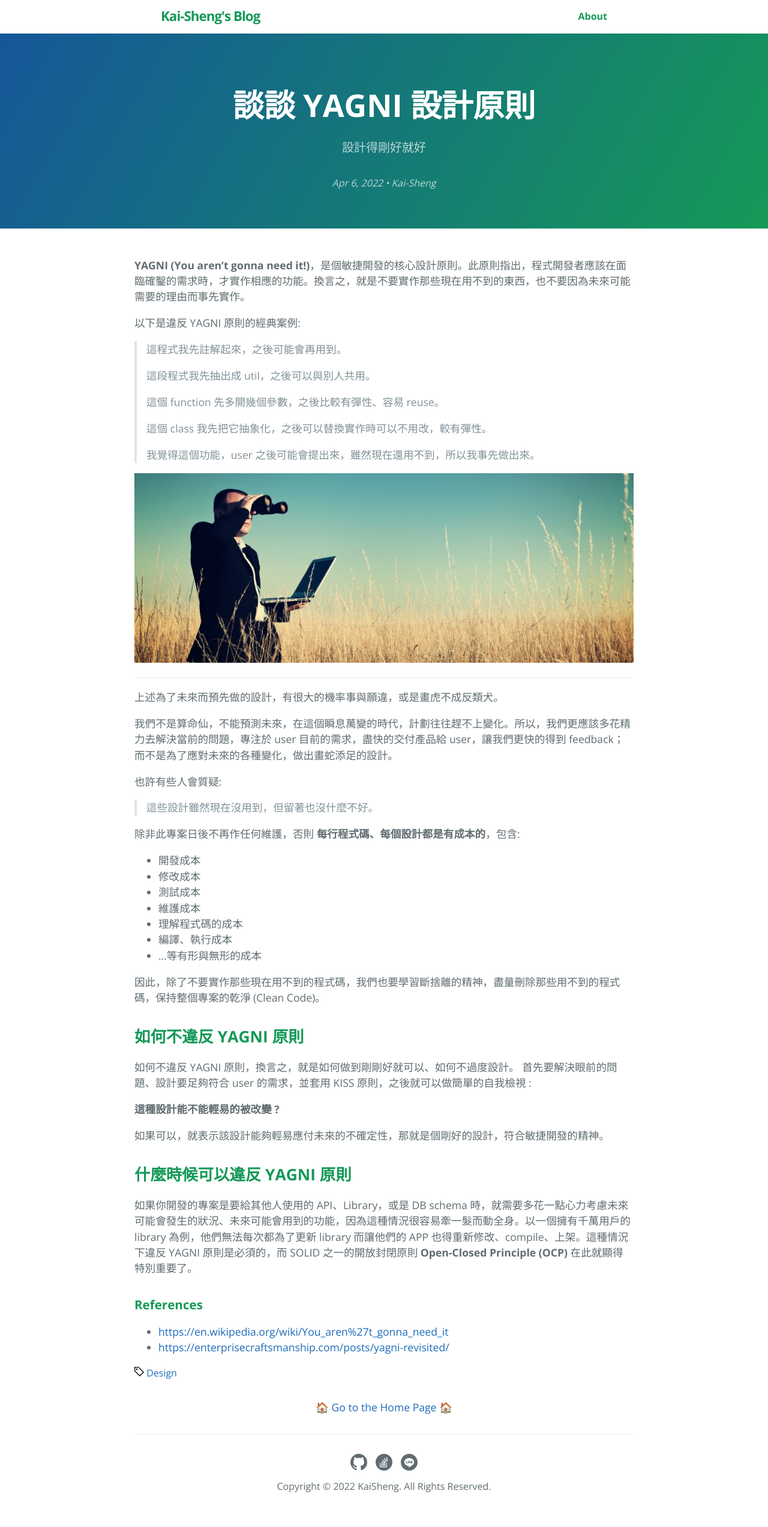
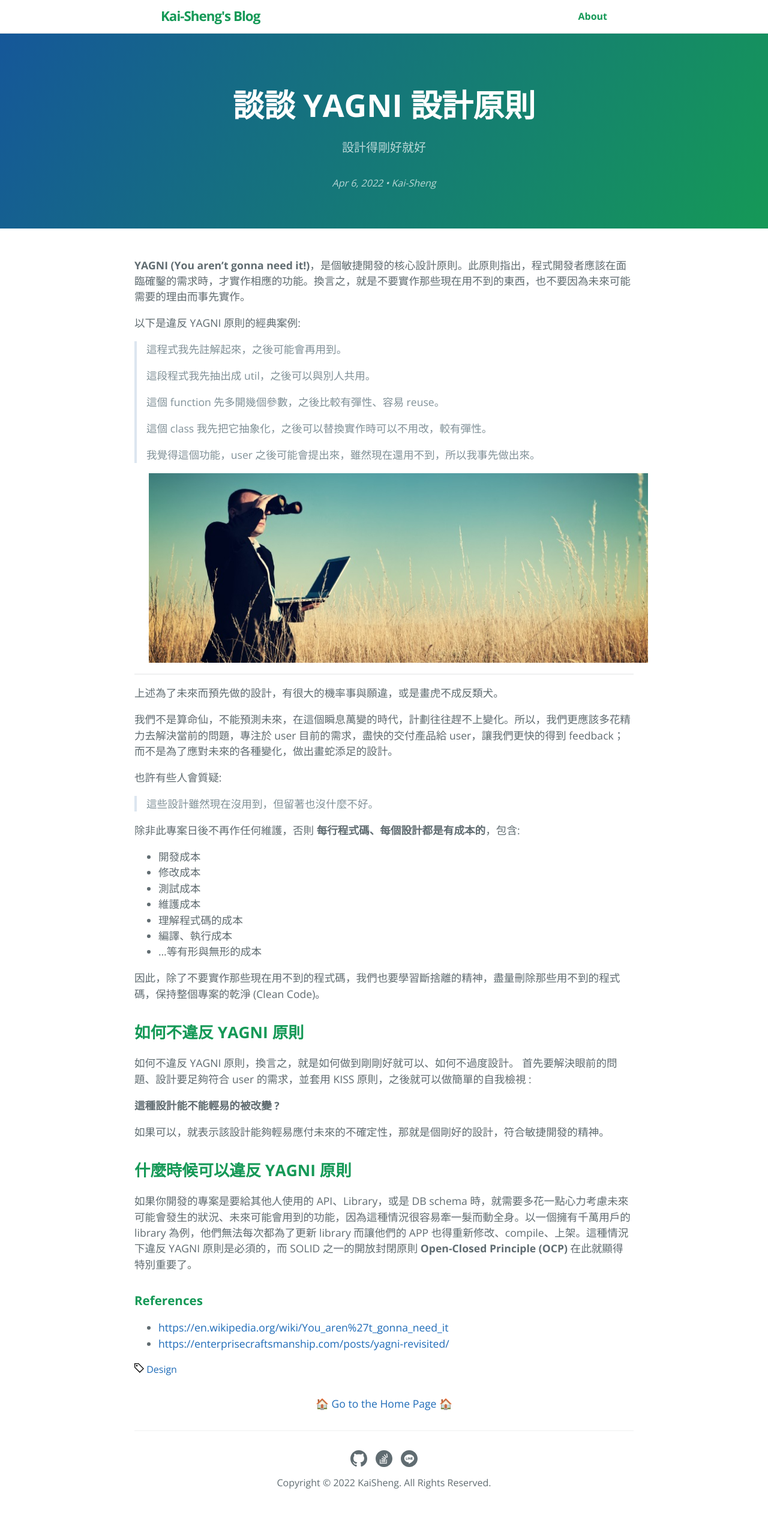
Before and after one commit to KaiSheng714/KaiSheng714.github.io, a Jekyll site: the page built from _posts/2022-04-06-yagni-principle.md, in a window 1280 px wide. Shown: the whole page at 60% size. Built offline with Jekyll 4.4.1, drawn with Linux system fonts in a browser that asks for light colours.

Commit message:
new-excel

```diff
--- a/_sass/blog/_layout.scss
+++ b/_sass/blog/_layout.scss
@@ -176,7 +176,7 @@ img[src*="size=small"] {
 }
 
 img[src*="margin=vertical-medium"] {
-  margin: 24px 0;
+  margin: 0 24px  !important;
 }
 
 
```
